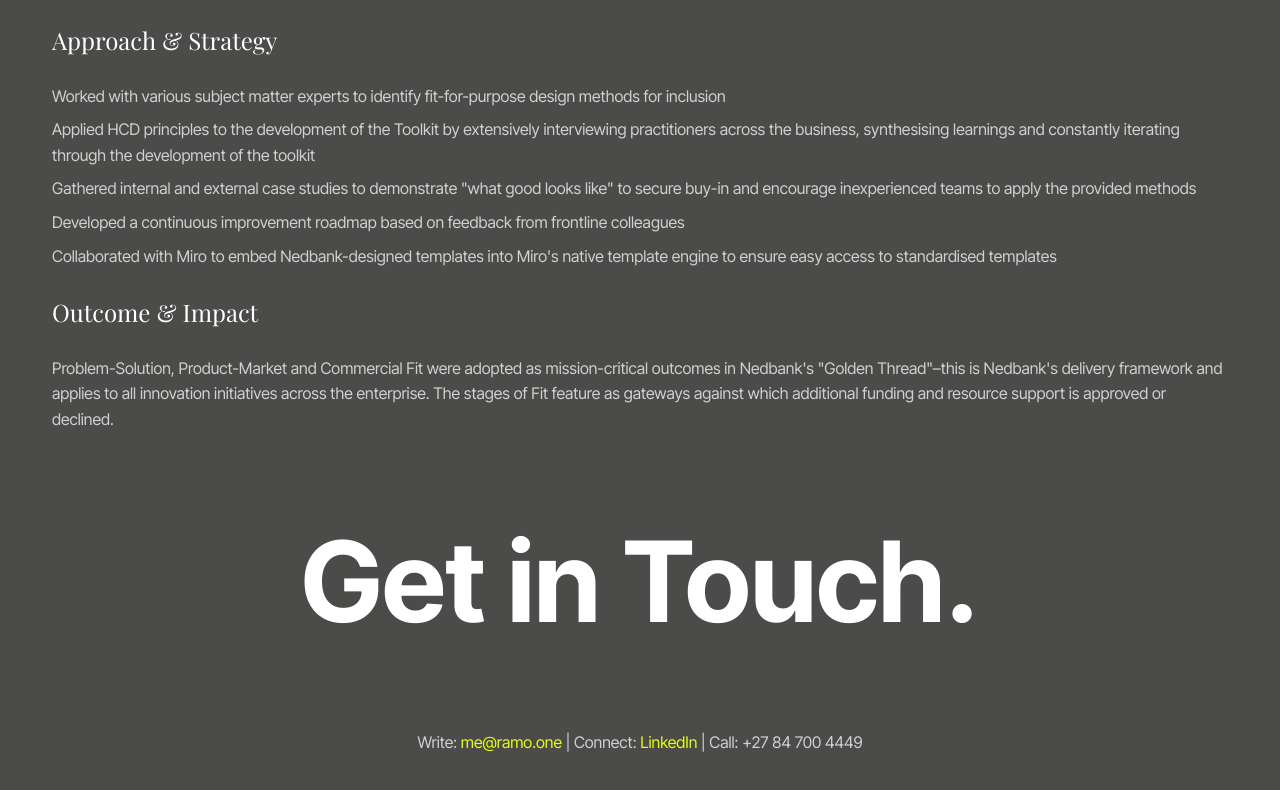
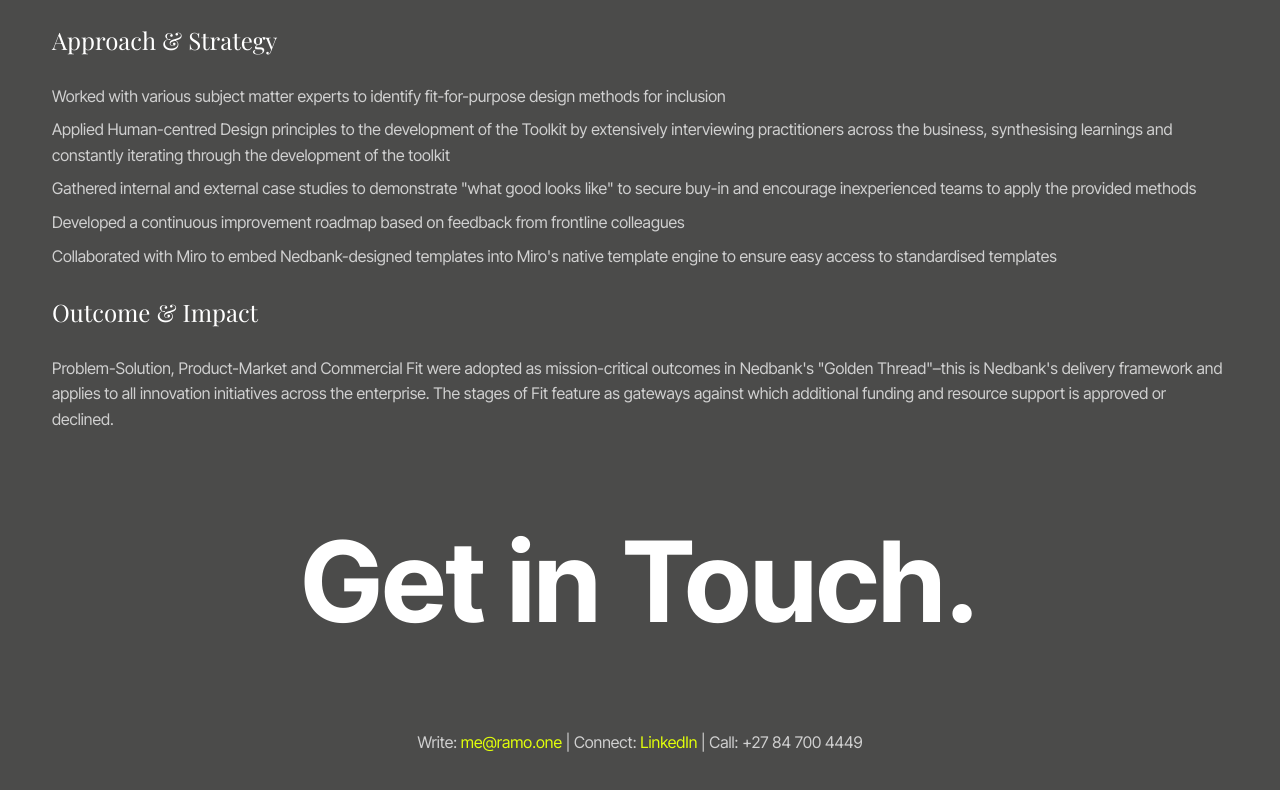
Before and after one commit to ramophalatse/ramo-loves-design, a plain HTML site: page case_study-02.html in a window 1280 px wide. Shown: the part 1259-2049 px from the top of the page. Drawn offline with Linux system fonts and the light colour scheme.

Commit message:
Update case_study-02.html

```diff
--- a/case_study-02.html
+++ b/case_study-02.html
@@ -36,7 +36,7 @@
 				<h3>Approach &amp; Strategy</h3>
 				<ul>
 					<li>Worked with various subject matter experts to identify fit-for-purpose design methods for inclusion</li>
-					<li>Applied HCD principles to the development of the Toolkit by extensively interviewing practitioners across the business, synthesising learnings and constantly iterating through the development of the toolkit</li>
+					<li>Applied Human-centred Design principles to the development of the Toolkit by extensively interviewing practitioners across the business, synthesising learnings and constantly iterating through the development of the toolkit</li>
 					<li>Gathered internal and external case studies to demonstrate "what good looks like" to secure buy-in and encourage inexperienced teams to apply the provided methods</li>
 					<li>Developed a continuous improvement roadmap based on feedback from frontline colleagues</li>
 					<li>Collaborated with Miro to embed Nedbank-designed templates into Miro's native template engine to ensure easy access to standardised templates</li>
```
